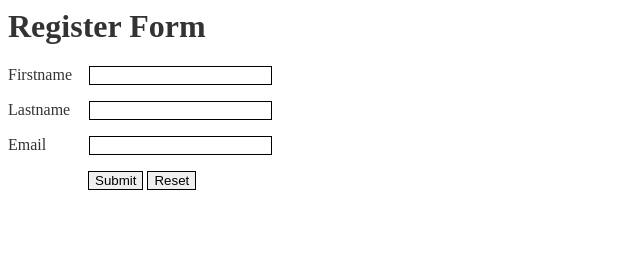
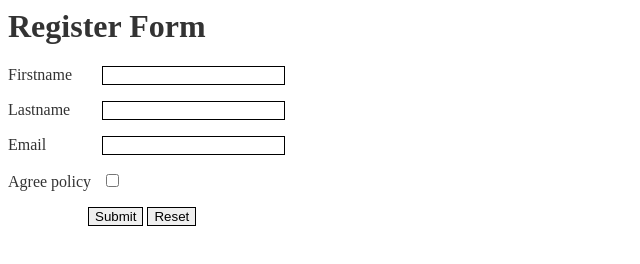
Before and after one commit to patjanawat/demo-validation, a plain HTML site: page register.html in a window 1280 px wide. Shown: the whole page, without its empty margins (0-640 px from the left). Drawn offline with nearby package versions, Linux system fonts and the light colour scheme.

Commit message:
Add agree policy.

```diff
--- a/register.html
+++ b/register.html
@@ -28,26 +28,32 @@
         </p>
 
         <p>
+            <label for="agree">Agree policy</label>
+            <input type="checkbox" name="agree" id="chkAgree">
+        </p>
+
+        <p>
             <input type="submit" id="btnRegister">
             <input type="reset" id="btnReset">
         </p>
+
     </form>
 
     <link rel="stylesheet" href="/asset/css/cmxform.css">
 
     <style>
         #frmRegister label {
-            width: 77px;
+            width: 90px;
             display: inline-block;
         }
 
-        #frmRegister label.error{
+        #frmRegister label.error {
             display: block;
-            margin-left: 80px;
-            width:250px;
+            margin-left: 95px;
+            width: 250px;
         }
 
-        #frmRegister #btnRegister{
+        #frmRegister #btnRegister {
             margin-left: 80px;
         }
     </style>
@@ -57,23 +63,27 @@
 
     <script>
         $(document).ready(function () {
-        var registerValidate=    $('#frmRegister').validate({
+            var registerValidate = $('#frmRegister').validate({
                 rules: {
                     firstname: "required",
                     lastname: "required",
                     email: {
                         "required": true,
                         "email": true
+                    },
+                    agree:{
+                        "required":true
                     }
                 },
                 messages: {
                     firstname: "Please enter your firstname",
                     lastname: "Please enter your lastname",
-                    email: "Please enter your email"
+                    email: "Please enter your email",
+                    agree:"Please accept our policy"
                 }
             });
 
-            $('#btnReset').click(function(){
+            $('#btnReset').click(function () {
                 registerValidate.destroy();
             })
         });
```
